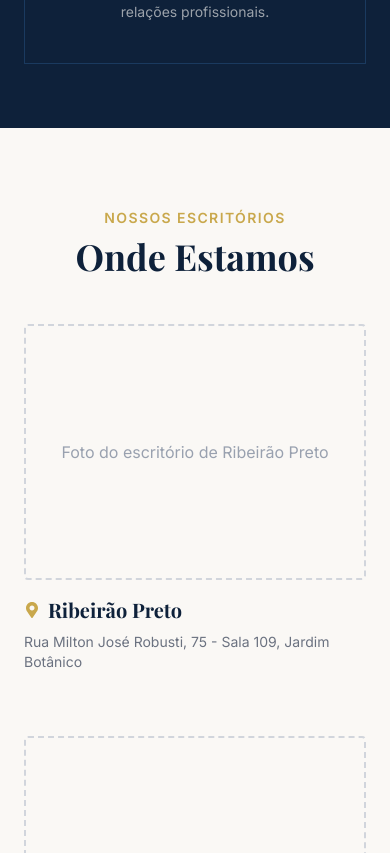
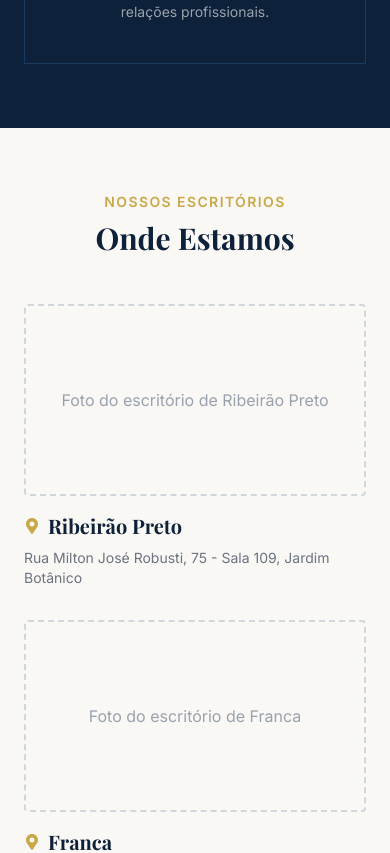
Before and after one commit to pblcnr/lvb-advogados, a Next.js app: page /quem-somos in a window 390 px wide. Shown: the part 2100-2953 px from the top of the page. Built offline with nearby package versions, Linux system fonts and the light colour scheme; a web font is replaced by a local one.

Commit message:
fix: improve offices section mobile responsiveness

```diff
--- a/components/quem-somos/OfficesSection.tsx
+++ b/components/quem-somos/OfficesSection.tsx
@@ -15,8 +15,8 @@ const offices = [
 
 export default function OfficesSection() {
   return (
-    <section className="bg-primary-offwhite py-20">
-      <div className="mx-auto max-w-7xl px-6 md:px-16">
+    <section className="bg-primary-offwhite py-16 md:py-20">
+      <div className="mx-auto max-w-8xl px-6 md:px-16">
         {/* Label e título da seção */}
         <motion.div
           className="text-center"
@@ -28,13 +28,13 @@ export default function OfficesSection() {
           <p className="text-accent text-sm font-semibold tracking-widest uppercase">
             Nossos Escritórios
           </p>
-          <h2 className="font-playfair text-primary mt-2 mb-12 text-4xl font-bold">
+          <h2 className="font-playfair text-primary mt-2 mb-12 text-3xl font-bold md:text-4xl">
             Onde Estamos
           </h2>
         </motion.div>
         {/* Grid de escritórios */}
         <motion.div
-          className="grid grid-cols-1 gap-16 md:grid-cols-2"
+          className="grid grid-cols-1 gap-8 md:grid-cols-2 md:gap-16"
           initial={{ opacity: 0, y: 40 }}
           whileInView={{ opacity: 1, y: 0 }}
           transition={{ duration: 0.6, ease: 'easeOut', delay: 0.2 }}
@@ -43,7 +43,7 @@ export default function OfficesSection() {
           {offices.map((office) => (
             <div key={office.city}>
               {/* Placeholder de imagem */}
-              <div className="flex h-64 w-full items-center justify-center rounded border-2 border-dashed border-gray-300 text-gray-400">
+              <div className="flex h-48 w-full items-center justify-center rounded border-2 border-dashed border-gray-300 text-gray-400 md:h-64">
                 Foto do escritório de {office.city}
               </div>
               {/* Ícone + cidade */}
```
